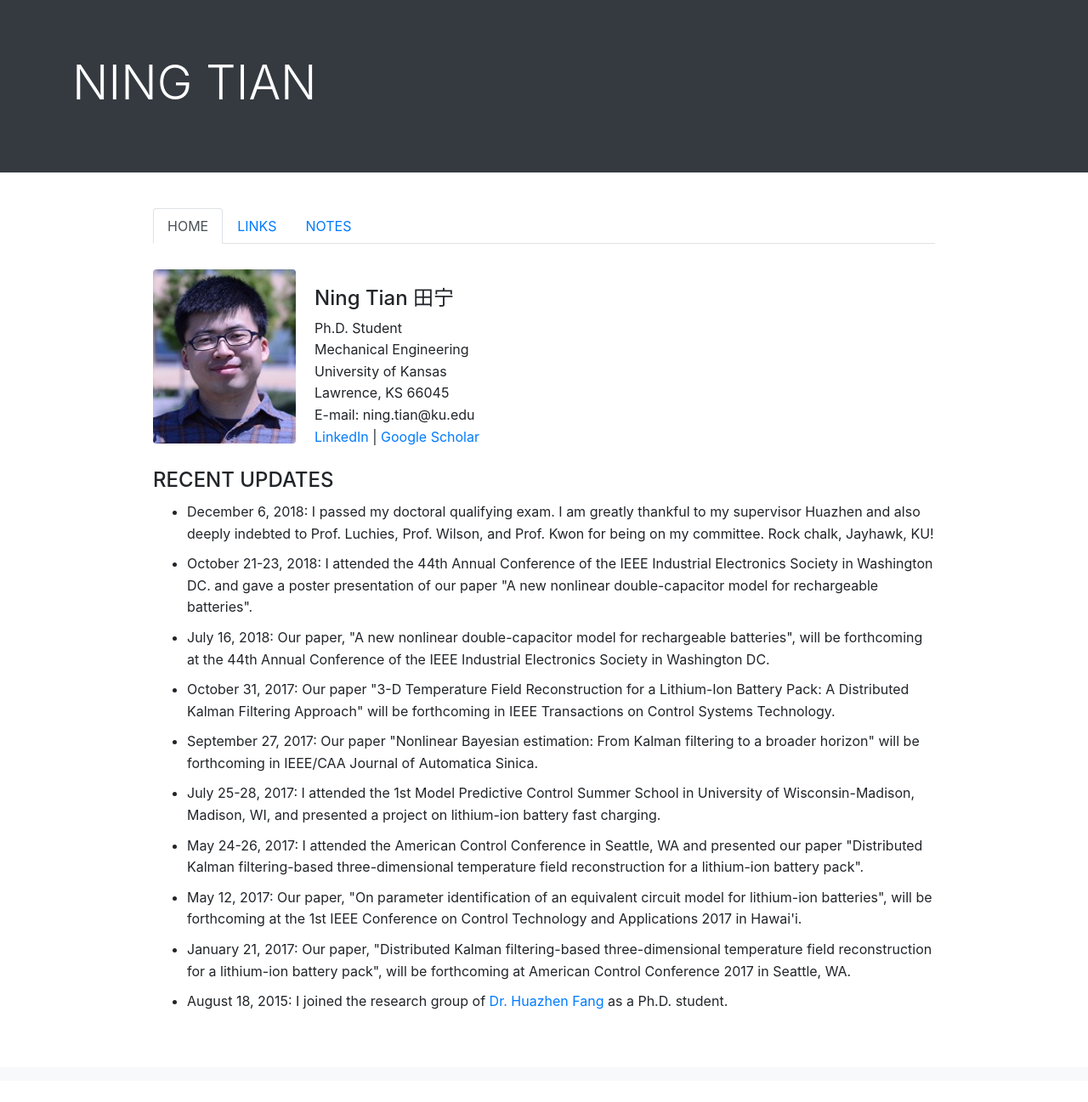
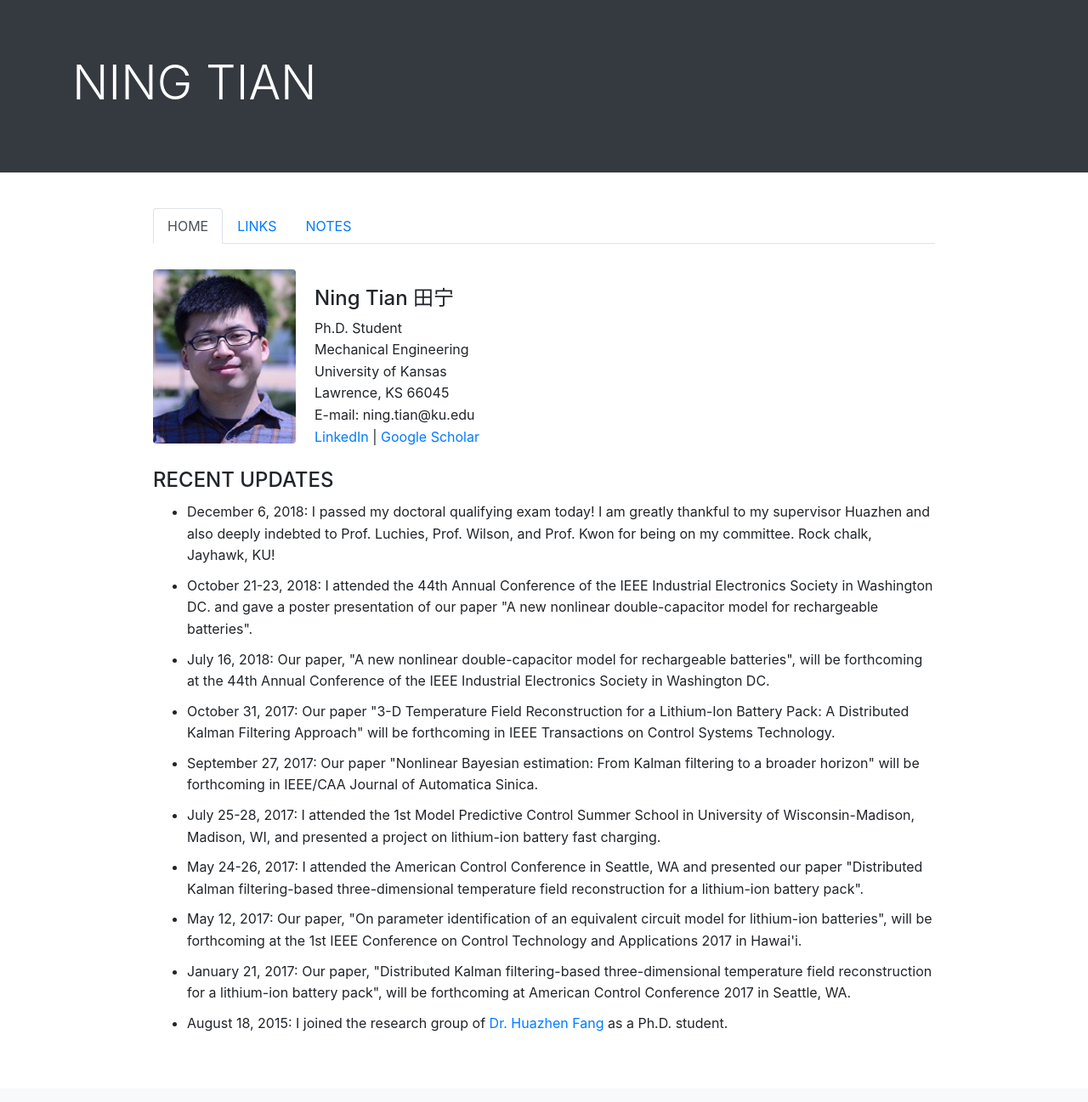
Before and after one commit to ningtian/ningtian.github.io, a Jekyll site: the page index.html, which Jekyll copies as it is, in a window 1280 px wide. Shown: the whole page at 85% size. Built offline with Jekyll 4.4.1, drawn with Linux system fonts in a browser that asks for light colours; before the commit the page ends 1272 px from its top, so only the background shows below that.

Commit message:
Update index.html

```diff
--- a/index.html
+++ b/index.html
@@ -80,7 +80,7 @@
         <div class="col-sm-10"> <!-- the second column (main part of the body)-->
         <h4>RECENT UPDATES</h4>
 	<ul>
-	<li>December 6, 2018: I passed my doctoral qualifying exam. I am greatly thankful to my supervisor Huazhen
+	<li>December 6, 2018: I passed my doctoral qualifying exam today! I am greatly thankful to my supervisor Huazhen
 	and also deeply indebted to Prof. Luchies, Prof. Wilson, and Prof. Kwon for being on my committee.
 	Rock chalk, Jayhawk, KU! </li>
 
```
